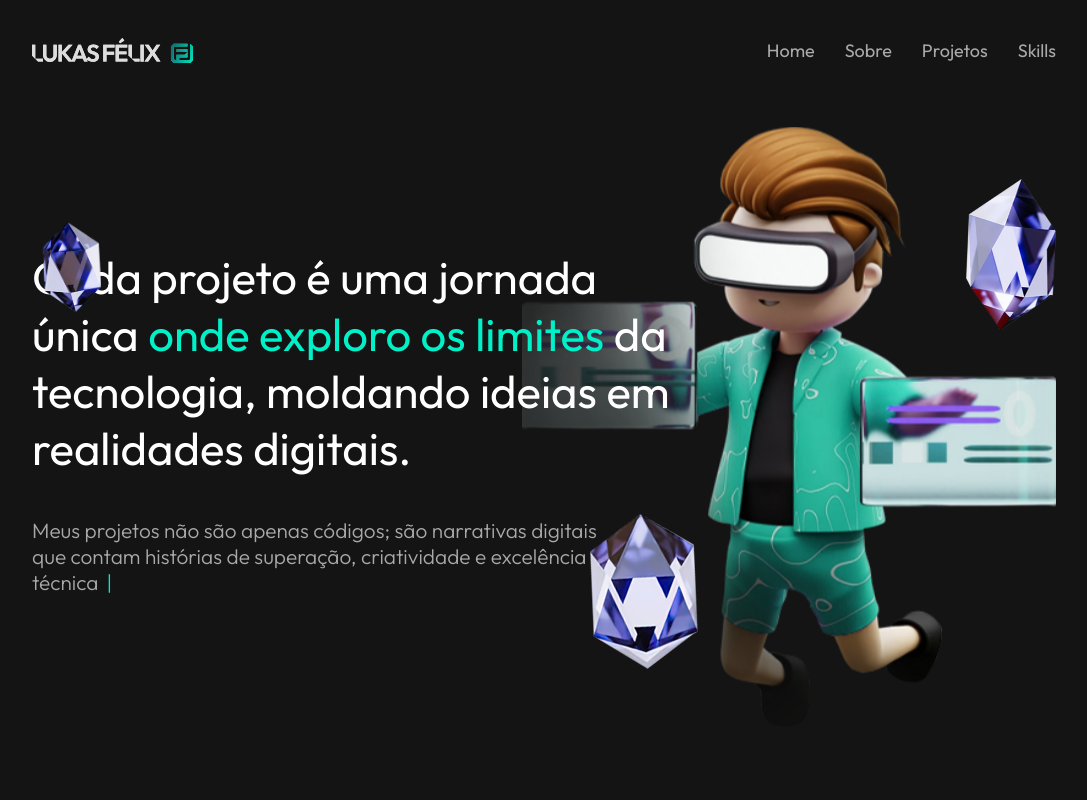
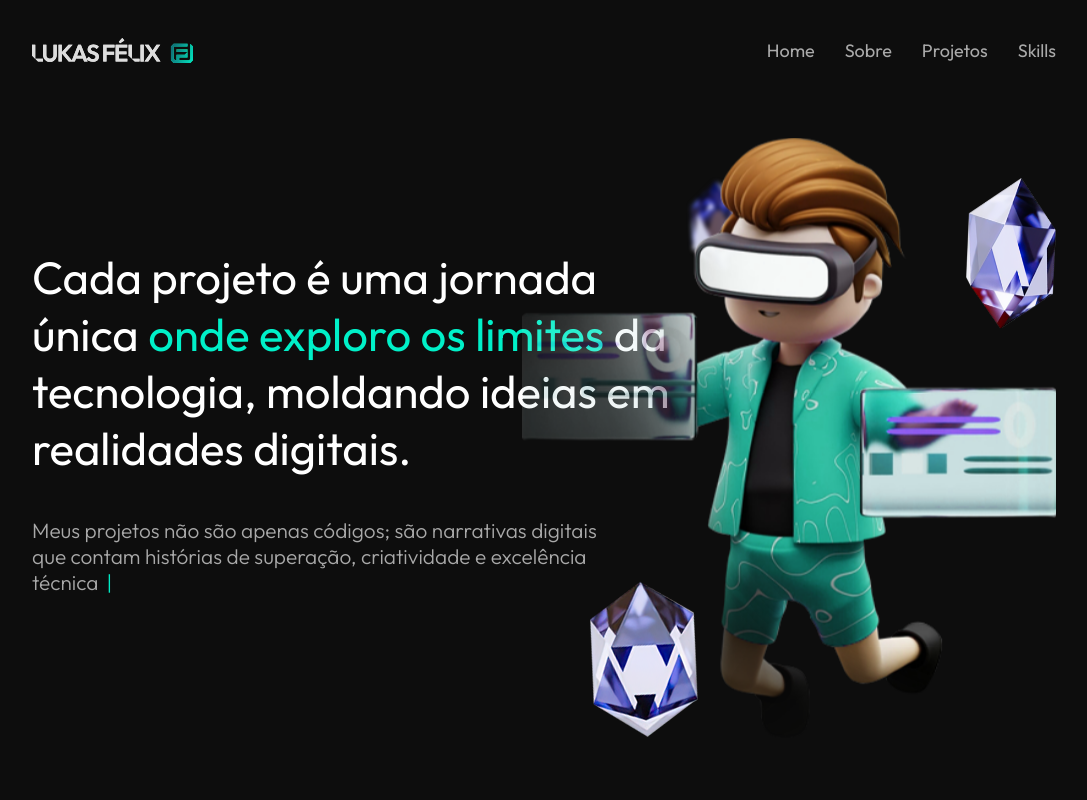
Before and after one commit to lucasfelixdev/myportfoil, a plain HTML site: page index.html in a window 1280 px wide. Shown: the top 800 px of the page, without its empty margins (96-1183 px from the left). Drawn offline with nearby package versions, Linux system fonts and the light colour scheme; a script that the page names is missing.

Commit message:
add trackeamento

```diff
--- a/index.html
+++ b/index.html
@@ -4,7 +4,7 @@
     <meta charset="UTF-8">
     <meta name="viewport" content="width=device-width, initial-scale=1.0">
     <title>Portfólio // Lucas Félix</title>
-
+    <script src="https://cdn.counter.dev/script.js" data-id="8ae347fd-36c0-4279-a7a5-8fe465645b5b" data-utcoffset="-3"></script>
     <link rel="icon" href="./svg/icon-squad-lucas_1.svg" type="image/x-icon">
     <link rel="stylesheet" href="./style/estilo.css">
      <link
@@ -89,7 +89,7 @@
         </section>
 
         <section id="s-projects">
-            <div class="s-grid__container ">
+            <div class="s-grid__container">
                 <h2>Projetos<span>.</span></h2>
                 <div id="projects">
                     <article style="animation-delay: 2s;" class="ArticleClass patinhasfelizes card-top">
--- a/style/estilo.css
+++ b/style/estilo.css
@@ -1,7 +1,7 @@
 @import url('https://fonts.googleapis.com/css2?family=Outfit:wght@100;200;300;400;500;600;700;800;900&display=swap');
 
 :root{
-    --CorBackground-Primay: rgb(20, 20, 20);
+    --CorBackground-Primay: rgb(13, 13, 13);
     --color-primary: #00f0c8;
     --color-secundary: #10737a;
     --color-white: #ffffff;
@@ -15,7 +15,7 @@ html{
     scroll-behavior: smooth;
 }
 
-html, body, #s-home, #s-about, #s-projects{
+html, body, #s-about, #s-projects{
     overflow-x: hidden;
 }
 
@@ -159,13 +159,14 @@ main{
 }
 
 .diamond.d1{
+    filter: blur(0.5px);
     z-index: 9;
     top: 17%;
     right: 0;
     height: 150px;
     transition: ease-in-out 0.8s;
     animation: float 7.1s ease-in-out infinite;
-    animation-delay: 1.5s;
+    animation-delay: 1.6s;
 }
 
 .diamond.d1:hover{
@@ -175,7 +176,7 @@ main{
 
 .diamond.d2{
     z-index: 9;
-    bottom: 13%;
+    bottom: 3%;
     right: 35%;
     transition: ease-in-out 0.8s;
     animation: float 6s ease-in-out infinite;
@@ -189,10 +190,11 @@ main{
 }
 
 .diamond.d3{
+    filter: blur(2px);
     height: 90px;
     z-index: 9;
-    top: 18%;
-    left: 1%;
+    top: 12%;
+    right: 30%;
     transition: ease-in-out 0.8s;
     animation: float 5s ease-in-out infinite;
     animation-delay: 0.9s;
@@ -250,14 +252,16 @@ main{
 }
 
 .logoStroke {
+    z-index: 98;
+    overflow: hidden;
     position: absolute;
     right: 0;
     animation: float 5s ease-in-out infinite;
-    /* top: 48%; */
-    /* transform: translate(0%, -38%); */
+    top: 7%;
 
 }
 .logoStroke img{
+    overflow:hidden;
     height: 600px;
 }
 
@@ -478,6 +482,9 @@ main{
     .logoStroke{
         display: none;
     }
+    .diamond.d1{top: 18%;right: -101px;}
+    .diamond.d2{bottom: -30%;right: 38%;z-index: 0;}
+    .diamond.d3{top: 26%;left: -18%;}
 
     .container__home{
        justify-content: center;
```
